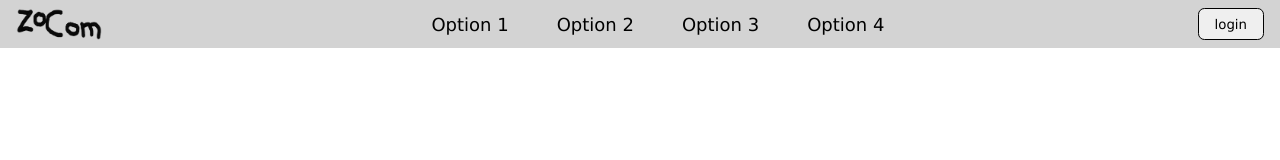
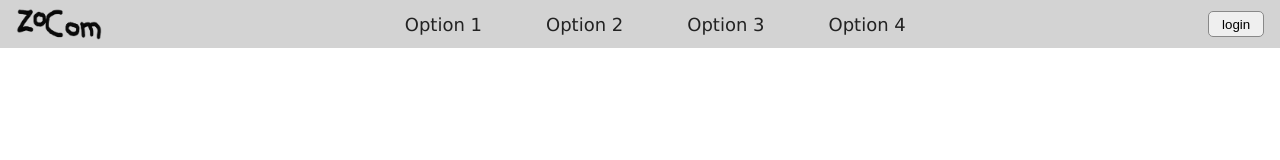
Before and after one commit to yhjs22karlda/Flexbox-Bootcamp, a plain HTML site: page Menu_Hard.html in a window 1280 px wide. Drawn offline with Linux system fonts and the light colour scheme.

Commit message:
some changes

```diff
--- a/Menu_Hard.html
+++ b/Menu_Hard.html
@@ -9,14 +9,16 @@
 
 <body>
 
-    <section class="container">
-        <div class="pic"><img src="logo.png" alt="Zocomlogo"></div>
-        <div class="opt">Option&nbsp;1</div>
-        <div class="opt">Option&nbsp;2</div>
-        <div class="opt">Option&nbsp;3</div>
-        <div class="opt">Option&nbsp;4</div>
-        <button class="button">login</button>
-    </section>
+    <nav class="menu">
+        <a href="#"><img src="logo.png" alt="logo"></a>
+        <ul>
+            <li><a href="#">Option 1</a></li>
+            <li><a href="#">Option 2</a></li>
+            <li><a href="#">Option 3</a></li>
+            <li><a href="#">Option 4</a></li>
+        </ul>
+        <button>login</button>
+    </nav>
 
 </body>
 </html>
--- a/css/Meny_Easy.css
+++ b/css/Meny_Easy.css
@@ -11,22 +11,39 @@ body {
     font: 18px Verdana, sans-serif;
 }
 
-.container {
+.menu {
     width: 100%;
     background-color: lightgray;
+    height: 3rem;
+}
+
+.menu ul {
     margin: 0;
+    padding: 0;
+    width: 100%;
+    height: 100%;
+    list-style-type: none;
     display: flex;
 }
 
-.opt {
-    height: 3rem;
+.menu ul li {
     flex-grow: 1;
+    height: 100%;
+}
+
+.menu ul li a {
+    text-decoration: none;
+    color: #222;
+    height: 100%;
+    width: 100%;
     display: flex;
     justify-content: center;
     align-items: center;
-    cursor: pointer;
 }
-
-.opt:hover {
+.menu ul li a:hover {
     background-color: gray;
+    color: white;
 }
+.menu ul li a:active {
+    background-color: black;
+}
--- a/css/Meny_Hard.css
+++ b/css/Meny_Hard.css
@@ -11,73 +11,54 @@ body {
     font: 18px Verdana, sans-serif;
 }
 
-.container {
+.menu {
     width: 100%;
     background-color: lightgray;
-    margin: 0;
+    height: 3rem;
     display: flex;
+    justify-content: space-between;
 }
 
-.opt {
+.menu ul {
+    display: flex;
+    padding: 0;
+    margin: 0;
+    height: 100%;
+    list-style-type: none;
+}
+
+
+.menu img {
     height: 3rem;
+    padding: .5rem 1rem;
+}
+
+.menu ul li {
+    height: 100%;
+}
+
+.menu ul li a {
+    text-decoration: none;
+    display: inline-block;
+    padding: 0 2rem;
+    color: #222;
+    height: 100%;
     display: flex;
     justify-content: center;
     align-items: center;
-    cursor: pointer;
-    padding: 0 1.5rem;
 }
-
-.opt:hover {
-    background-color: gray;
-}
-
-.opt:active {
-    background-color: black;
-    color: white;
-}
-
-.pic {
-    height: 3rem;
-    padding: .5rem 1rem;
-    margin-right: auto;
-}
-
-.pic img {
-    height: 100%;
-}
-
-.button {
-    height: 2rem;
-    align-self: center;
-    margin-left: auto;
-    margin-right: 1rem;
-    border: 1px solid black;
-    padding: 0 1rem;
-    border-radius: .4rem;
-    font-family: inherit;
-    background-color: #lightgray;
-    cursor: pointer;
-}
-
-.button:hover {
+.menu ul li a:hover, .menu button:hover {
     background-color: gray;
     color: white;
 }
-
-.button:active {
+.menu ul li a:active, .menu button:active {
     background-color: black;
-    color: white;
 }
 
-@media screen and (max-width: 800px) {
-    .container {
-        flex-direction: column;
-    }
-    .pic {
-        margin: 0;
-        text-align: center;
-    }
-    .button {
-        margin: 0 0 .7rem;
-    }
+.menu button {
+    align-self: center;
+    margin: 0 1rem;
+    padding: .3rem .8rem;
+    border: 1px solid #888;
+    border-radius: 5px;
 }
--- a/css/Meny_Medium.css
+++ b/css/Meny_Medium.css
@@ -11,34 +11,49 @@ body {
     font: 18px Verdana, sans-serif;
 }
 
-.container {
+.menu {
     width: 100%;
     background-color: lightgray;
-    margin: 0;
-    display: flex;
+    height: 3rem;
 }
 
-.opt {
+.menu ul {
+    display: flex;
+    padding: 0;
+    margin: 0;
+    width: 100%;
+    height: 100%;
+    list-style-type: none;
+}
+
+
+.menu img {
     height: 3rem;
-    /* flex-grow: 1; */
+    padding: .5rem 1rem;
+}
+
+.menu ul li:first-child {
+    margin-right: auto;
+}
+
+.menu ul li {
+    height: 100%;
+    flex-basis: 100px;
+}
+
+.menu ul li a {
+    text-decoration: none;
+    color: #222;
+    height: 100%;
+    width: 100%;
     display: flex;
     justify-content: center;
     align-items: center;
-    cursor: pointer;
-    padding: 0 1.5rem;
 }
-
-.opt:hover {
+.menu ul li:not(:first-child) a:hover {
     background-color: gray;
+    color: white;
 }
-
-.pic {
-    height: 3rem;
-    padding: .5rem 1rem;
-    margin-right: auto;
+.menu ul li:not(:first-child) a:active {
+    background-color: black;
 }
-
-.pic img {
-    height: 100%;
-    /* object-fit: scale-down; */
-}
--- a/css/Productkomponent_profil.css
+++ b/css/Productkomponent_profil.css
@@ -45,4 +45,9 @@ body {
 }
 img {
     width: 100%;
+    object-fit: fill;
+    display: block;
 }
+.pic {
+    align-self: stretch;
+}
--- a/css/Spelkort.css
+++ b/css/Spelkort.css
@@ -7,7 +7,7 @@ body {
     height: 100vh;
     background-color: lightgray;
     margin: 8rem 0 0 0;
-    font: 26px Verdana, sans-serif;
+    font: 44px Verdana, sans-serif;
     overflow: hidden;
 }
 
@@ -23,7 +23,7 @@ body {
 
 .card > div {
     text-align: center;
-    padding: .5rem;
+    padding: 1rem;
 }
 
 .card div:nth-child(1) {
@@ -32,7 +32,7 @@ body {
 
 .card div:nth-child(2) {
     align-self: center;
-    font-size: 50px;
+    font-size: 120px;
 }
 
 .card div:nth-child(3) {
```
Also changed, not shown: Menu_Easy.html (+10 -6 lines), Menu_Medium.html (+9 -7 lines), Produktkomponent_landskap.html (+7 -7 lines), css/Productkomponent_landskap.css (+7 -2 lines).
